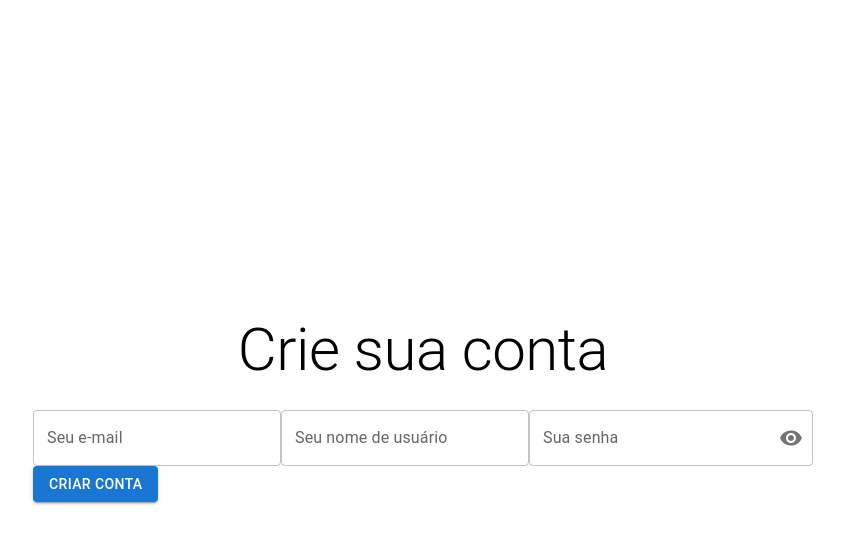
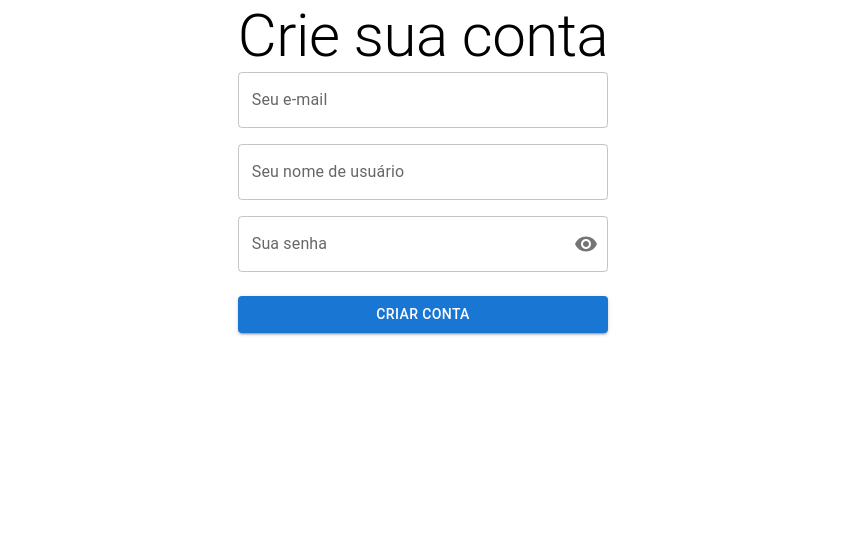
Before and after one commit to Compensar-UFCG/compensar-frontend, a Next.js app: page /create-account in a window 1280 px wide. Shown: the top 544 px of the page, without its empty margins (217-1061 px from the left). Built offline with nearby package versions, Linux system fonts and the light colour scheme.

Commit message:
styles: update account page styles

```diff
--- a/src/app/components/pages/create-account/styles.scss
+++ b/src/app/components/pages/create-account/styles.scss
@@ -1,14 +1,18 @@
-.create-user {
+.create-account {
   &_container {
     display: flex;
     flex-direction: column;
-    gap: 32px;
-    width: 400px;
+    gap: $space-2;
   }
 
   &_context {
     display: flex;
     flex-direction: column;
-    gap: 8px;
+    gap: $space;
+  }
+
+  &_username-email {
+    display: flex;
+    gap: $space;
   }
 }
--- a/src/pages/create-account/styles.scss
+++ b/src/pages/create-account/styles.scss
@@ -1,13 +1,30 @@
 @import '@styles/global.scss';
 @import '@components/pages/create-account/styles.scss';
 
-.create-user {
-  &_main {
+body {
+  display: flex;
+  justify-content: center;
+  height: 100vh;
+  margin: 0;
+}
+
+.create-account {
+  &_form {
     display: flex;
     flex-direction: column;
-    gap: 24px;
+    width: 32vmax;
+    padding: $padding-cards;
+    margin-top: 4vmax;
+    gap: $space-3;
+  }
+  &_header-section {
+    display: flex;
+    flex-direction: column;
+    gap: $space-title-subtitle;
+  }
+  &_login {
+    display: flex;
     align-items: center;
     justify-content: center;
-    height: 100vh;
   }
 }
```
